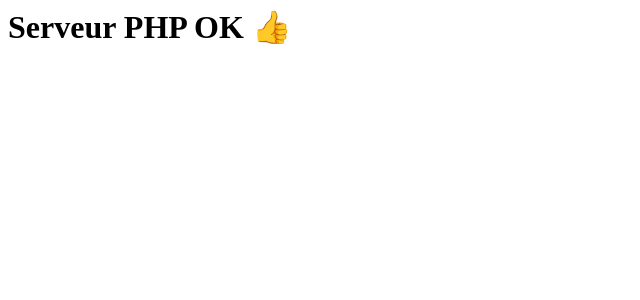
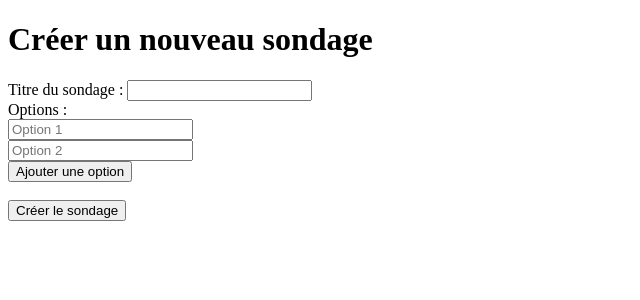
Before and after one commit to ksakho20/site_de_vote_et_de_sondage_en_ligne, a PHP site: page / in a window 1280 px wide. Shown: the top 300 px of the page, without its empty margins (0-640 px from the left). Run offline with PHP 8.4, Linux system fonts and the light colour scheme.

Commit message:
mon premier commit

```diff
--- a/index.php
+++ b/index.php
@@ -1,2 +1,30 @@
-<?php
-echo '<h1>Serveur PHP OK 👍</h1>';
+<!DOCTYPE html>
+<html lang="fr">
+<head>
+  <meta charset="UTF-8">
+  <title>Créer un sondage</title>
+  <link rel="stylesheet" href="css/style.css">
+  <script src="js/script.js" defer></script>
+</head>
+<body>
+  <h1>Créer un nouveau sondage</h1>
+  <form action="create.php" method="post" id="create-form">
+    <div>
+      <label for="title">Titre du sondage :</label>
+      <input type="text" name="title" id="title" required>
+    </div>
+    <div id="options-container">
+      <label>Options :</label>
+      <div>
+        <input type="text" name="options[]" placeholder="Option 1" required>
+      </div>
+      <div>
+        <input type="text" name="options[]" placeholder="Option 2" required>
+      </div>
+    </div>
+    <button type="button" id="add-option">Ajouter une option</button>
+    <br><br>
+    <button type="submit">Créer le sondage</button>
+  </form>
+</body>
+</html>
--- a/js/script.js
+++ b/js/script.js
@@ -0,0 +1,9 @@
+document.addEventListener('DOMContentLoaded', () => {
+    const container = document.getElementById('options-container');
+    document.getElementById('add-option').addEventListener('click', () => {
+      const count = container.querySelectorAll('input').length + 1;
+      const div = document.createElement('div');
+      div.innerHTML = `<input type="text" name="options[]" placeholder="Option ${count}" required>`;
+      container.appendChild(div);
+    });
+  });
```
Also changed, not shown: create.php (+24 -0 lines).
